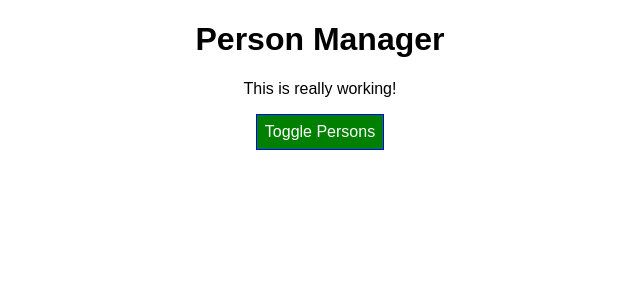
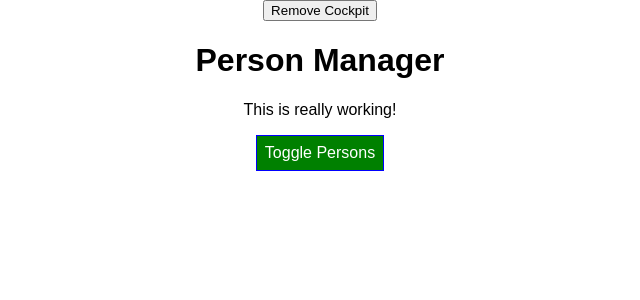
Before and after one commit to art0254/my-learn-udemy-maximum-react, a React app: page / in a window 1280 px wide. Shown: the top 300 px of the page, without its empty margins (320-960 px from the left). Built offline with nearby package versions, Linux system fonts and the light colour scheme.

Commit message:
add remove cockpit to app.js

```diff
--- a/src/components/Cockpit/Cockpit.js
+++ b/src/components/Cockpit/Cockpit.js
@@ -5,11 +5,12 @@ const cockpit = (props) => {
   useEffect(() => {
     console.log("[Cockpit.js] useEffect");
     //Http Request
-    setTimeout(() => {
+    const timer = setTimeout(() => {
       alert("Saved data to cloud!");
     }, 1000);
     return () => {
       console.log("[Cockpit.js] cleanup work in useEffect");
+      clearTimeout(timer);
     };
   }, []);
 
--- a/src/containers/App.js
+++ b/src/containers/App.js
@@ -13,6 +13,7 @@ class App extends Component {
     ],
     otherState: "some other value",
     showPersons: false,
+    showCockpit: true
   };
 
   static getDrivedStateFromProps(props, state) {
@@ -81,12 +82,19 @@ class App extends Component {
 
     return (
       <div className={classes.App}>
+        <button onClick={()=>{
+          this.setState({
+            showCockpit: false
+          })
+        }}>Remove Cockpit</button>
+        {this.state.showCockpit ?
         <Cockpit
           title={this.props.appTitle}
           persons={this.state.persons}
           showPersons={this.state.showPersons}
           clicked={this.togglePersonsHandler}
         />
+        : null }
         {persons}
       </div>
     );
```
